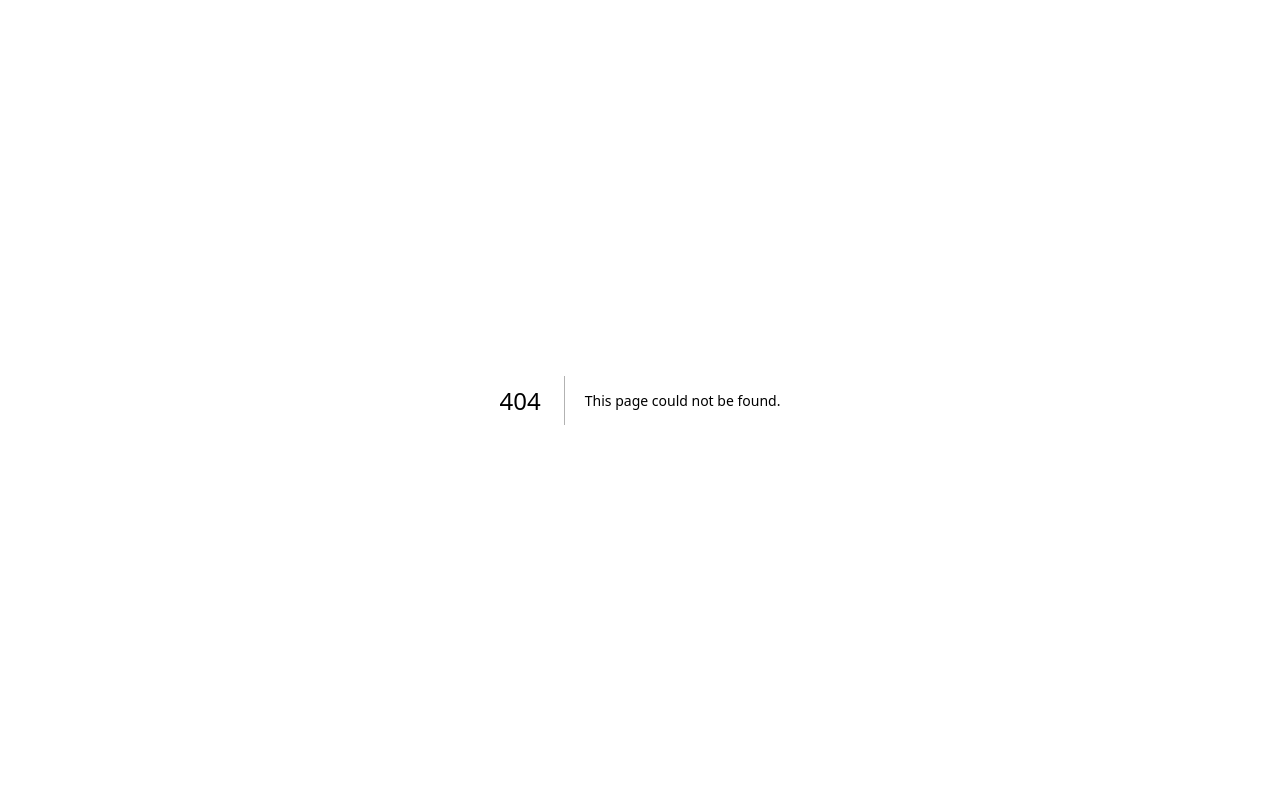
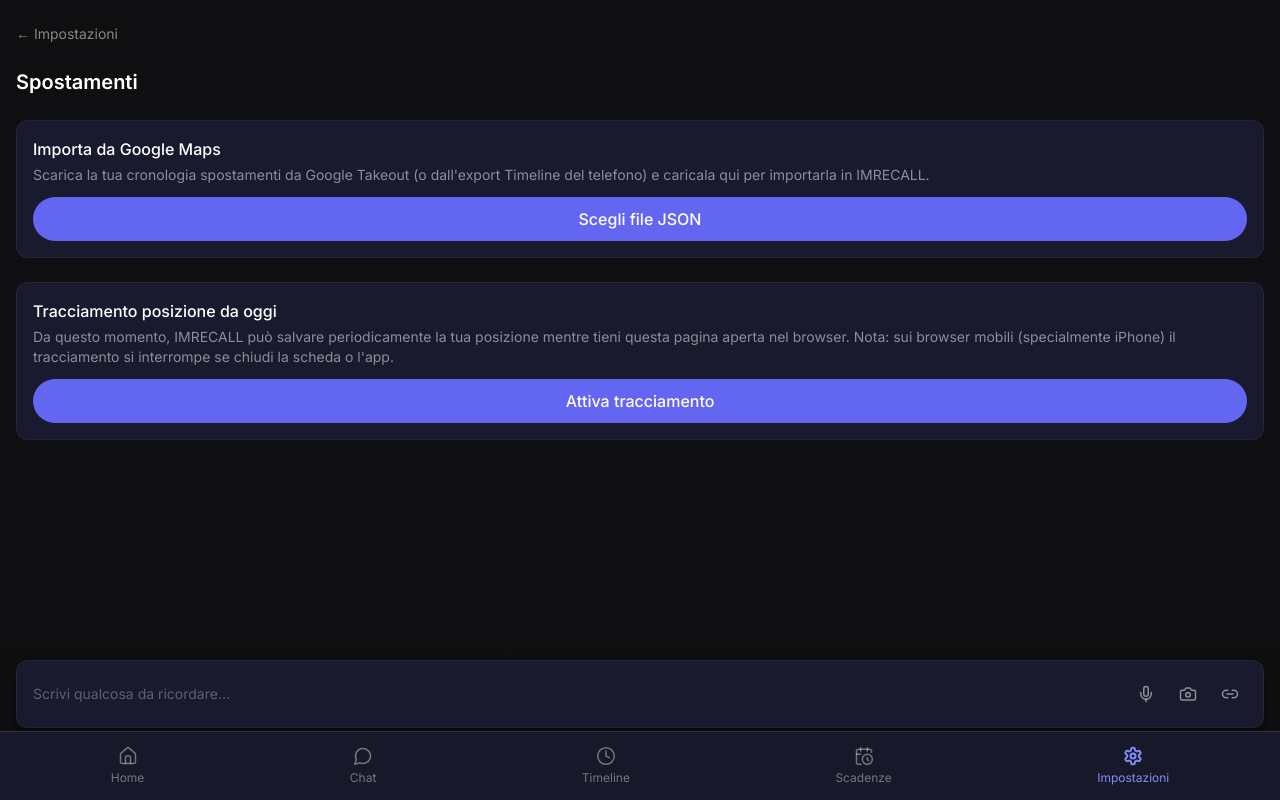
Before and after one commit to Ghostlineapps/imrecall, a Next.js app: page /settings/location in a window 1280 px wide. Before the commit this address had no page. Built offline with nearby package versions, Linux system fonts and the light colour scheme; no server answers.

Commit message:
Add location tracking settings page (Maps import + live tracking toggle)

```diff
--- /dev/null
+++ b/src/app/(app)/settings/location/page.tsx
@@ -0,0 +1,166 @@
+"use client";
+
+import { useEffect, useRef, useState } from "react";
+import Link from "next/link";
+
+const TRACKING_STORAGE_KEY = "imrecall_location_tracking_enabled";
+const TRACKING_INTERVAL_MS = 10 * 60 * 1000; // ogni 10 minuti
+
+export default function LocationSettingsPage() {
+  const [importing, setImporting] = useState(false);
+  const [importMessage, setImportMessage] = useState<string | null>(null);
+  const [importError, setImportError] = useState<string | null>(null);
+
+  const [tracking, setTracking] = useState(false);
+  const [trackingError, setTrackingError] = useState<string | null>(null);
+  const [lastPing, setLastPing] = useState<string | null>(null);
+  const intervalRef = useRef<ReturnType<typeof setInterval> | null>(null);
+
+  useEffect(() => {
+    const saved = window.localStorage.getItem(TRACKING_STORAGE_KEY);
+    if (saved === "true") setTracking(true);
+  }, []);
+
+  useEffect(() => {
+    if (!tracking) {
+      if (intervalRef.current) clearInterval(intervalRef.current);
+      return;
+    }
+
+    sendCurrentPosition();
+    intervalRef.current = setInterval(sendCurrentPosition, TRACKING_INTERVAL_MS);
+
+    return () => {
+      if (intervalRef.current) clearInterval(intervalRef.current);
+    };
+    // eslint-disable-next-line react-hooks/exhaustive-deps
+  }, [tracking]);
+
+  function sendCurrentPosition() {
+    if (!navigator.geolocation) {
+      setTrackingError("Il browser non supporta la geolocalizzazione.");
+      return;
+    }
+
+    navigator.geolocation.getCurrentPosition(
+      async (position) => {
+        setTrackingError(null);
+        try {
+          await fetch("/api/locations/track", {
+            method: "POST",
+            headers: { "Content-Type": "application/json" },
+            body: JSON.stringify({
+              latitude: position.coords.latitude,
+              longitude: position.coords.longitude,
+              accuracy: position.coords.accuracy,
+              recorded_at: new Date(position.timestamp).toISOString(),
+            }),
+          });
+          setLastPing(new Date().toLocaleTimeString("it-IT"));
+        } catch {
+          setTrackingError("Errore nell'invio della posizione al server.");
+        }
+      },
+      (err) => {
+        setTrackingError(
+          err.code === err.PERMISSION_DENIED
+            ? "Permesso di geolocalizzazione negato. Abilitalo nelle impostazioni del browser."
+            : "Impossibile ottenere la posizione attuale."
+        );
+      },
+      { enableHighAccuracy: false, maximumAge: 5 * 60 * 1000, timeout: 15000 }
+    );
+  }
+
+  function toggleTracking() {
+    const next = !tracking;
+    setTracking(next);
+    window.localStorage.setItem(TRACKING_STORAGE_KEY, String(next));
+  }
+
+  async function handleImport(e: React.ChangeEvent<HTMLInputElement>) {
+    const file = e.target.files?.[0];
+    if (!file) return;
+
+    setImporting(true);
+    setImportMessage(null);
+    setImportError(null);
+
+    try {
+      const formData = new FormData();
+      formData.append("file", file);
+
+      const res = await fetch("/api/locations/import", { method: "POST", body: formData });
+      const data = await res.json();
+
+      if (!res.ok) {
+        setImportError(data?.error === "no_points_found"
+          ? "Non ho trovato spostamenti in questo file. Controlla di aver esportato il file corretto da Google Takeout."
+          : "Importazione fallita. Riprova.");
+      } else {
+        setImportMessage(`Importati ${data.inserted} spostamenti.`);
+      }
+    } catch {
+      setImportError("Errore di connessione durante l'importazione.");
+    } finally {
+      setImporting(false);
+      e.target.value = "";
+    }
+  }
+
+  return (
+    <div className="px-4 pt-6 space-y-6">
+      <div className="flex items-center gap-2">
+        <Link href="/settings" className="text-white/50 text-sm">
+          ← Impostazioni
+        </Link>
+      </div>
+
+      <h1 className="text-xl font-semibold">Spostamenti</h1>
+
+      <div className="card space-y-3">
+        <div>
+          <p className="font-medium">Importa da Google Maps</p>
+          <p className="text-sm text-white/50 mt-1">
+            Scarica la tua cronologia spostamenti da Google Takeout (o dall&apos;export Timeline
+            del telefono) e caricala qui per importarla in IMRECALL.
+          </p>
+        </div>
+
+        <label className="btn-primary w-full text-center cursor-pointer inline-block">
+          {importing ? "Importazione in corso…" : "Scegli file JSON"}
+          <input
+            type="file"
+            accept="application/json"
+            onChange={handleImport}
+            disabled={importing}
+            className="hidden"
+          />
+        </label>
+
+        {importMessage && <p className="text-sm text-primary-light">{importMessage}</p>}
+        {importError && <p className="text-urgent text-sm">{importError}</p>}
+      </div>
+
+      <div className="card space-y-3">
+        <div>
+          <p className="font-medium">Tracciamento posizione da oggi</p>
+          <p className="text-sm text-white/50 mt-1">
+            Da questo momento, IMRECALL può salvare periodicamente la tua posizione mentre tieni
+            questa pagina aperta nel browser. Nota: sui browser mobili (specialmente iPhone) il
+            tracciamento si interrompe se chiudi la scheda o l&apos;app.
+          </p>
+        </div>
+
+        <button onClick={toggleTracking} className="btn-primary w-full">
+          {tracking ? "Disattiva tracciamento" : "Attiva tracciamento"}
+        </button>
+
+        {tracking && lastPing && (
+          <p className="text-sm text-white/40">Ultima posizione salvata alle {lastPing}</p>
+        )}
+        {trackingError && <p className="text-urgent text-sm">{trackingError}</p>}
+      </div>
+    </div>
+  );
+}
```
